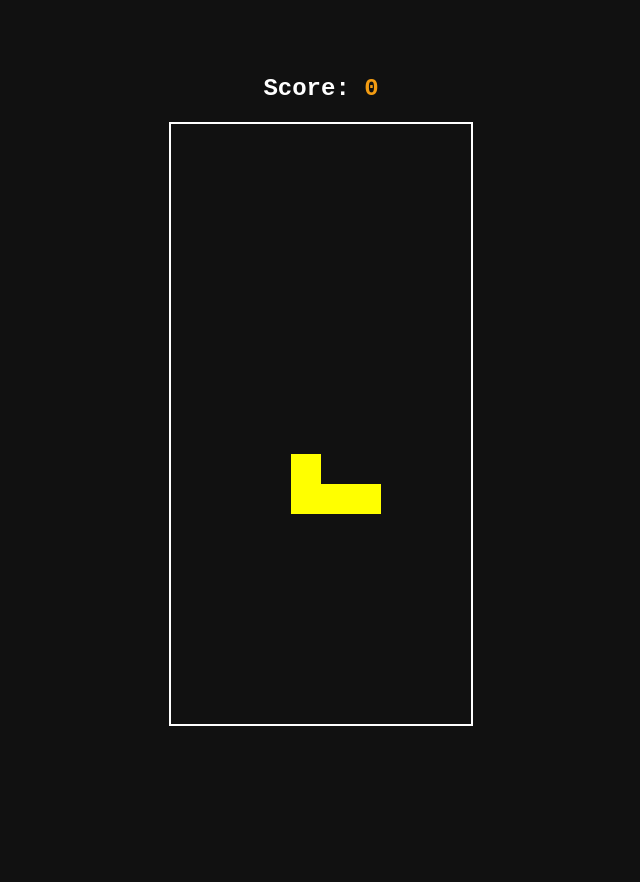
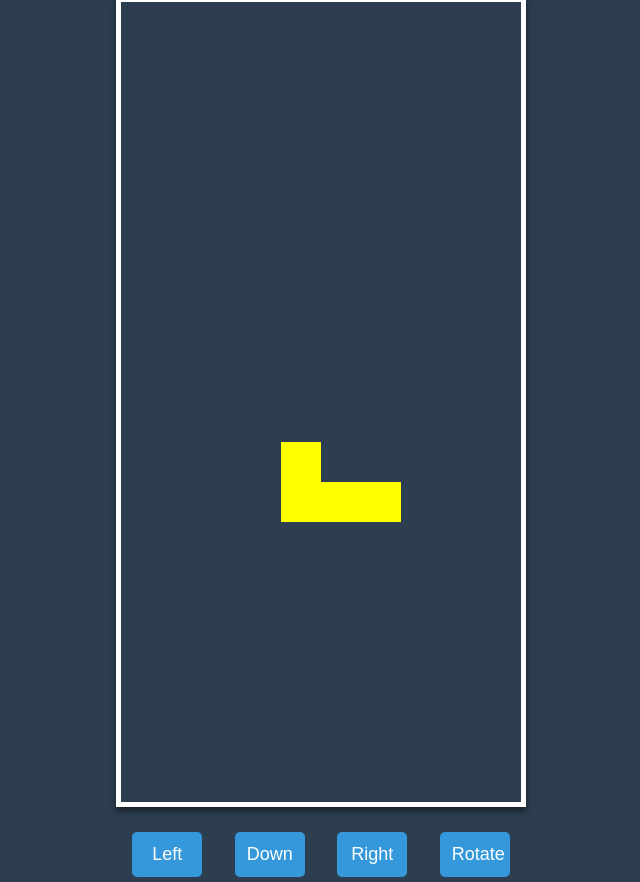
Before and after one commit to Flame0111/App11, a plain HTML site: page index.html in a window 1280 px wide. Shown: the whole page, without its empty margins (319-959 px from the left). Before the commit the page ends 800 px from the top, so only its background shows below. Drawn offline with Linux system fonts and the light colour scheme.

Commit message:
Add files via upload

```diff
--- a/index.html
+++ b/index.html
@@ -11,51 +11,100 @@
             align-items: center;
             height: 100vh;
             margin: 0;
-            background-color: #111;
+            background-color: #2c3e50;
             color: white;
-            font-family: 'Courier New', monospace;
+            font-family: 'Arial', sans-serif;
             flex-direction: column;
-            overflow: hidden;
         }
-        canvas {
-            border: 2px solid #fff;
+        .game-container {
+            display: flex;
+            flex-direction: column;
+            align-items: center;
+            justify-content: center;
         }
         .score-board {
-            margin-bottom: 20px;
+            background-color: rgba(0, 0, 0, 0.5);
+            padding: 15px;
             font-size: 24px;
             font-weight: bold;
+            border-radius: 5px;
+            margin-bottom: 20px;
+            box-shadow: 0px 4px 6px rgba(0, 0, 0, 0.3);
+            display: flex;
+            justify-content: space-between;
+            width: 320px;
         }
         .score {
             color: #f39c12;
+        }
+        canvas {
+            border: 5px solid #fff;
+            box-shadow: 0px 4px 6px rgba(0, 0, 0, 0.5);
+            max-width: 100%;
+            height: auto;
         }
         .game-over {
             color: #e74c3c;
             font-size: 36px;
             font-weight: bold;
+            text-shadow: 2px 2px 5px rgba(0, 0, 0, 0.7);
             display: none;
         }
         .restart-btn {
             margin-top: 20px;
-            padding: 10px 20px;
+            padding: 12px 25px;
             background-color: #2ecc71;
             color: white;
             border: none;
             font-size: 18px;
             cursor: pointer;
             border-radius: 5px;
+            box-shadow: 0px 4px 6px rgba(0, 0, 0, 0.2);
+            transition: background-color 0.3s ease;
         }
         .restart-btn:hover {
             background-color: #27ae60;
         }
+        .controls {
+            display: flex;
+            justify-content: space-around;
+            width: 100%;
+            margin-top: 20px;
+            flex-wrap: wrap; /* Allow the buttons to wrap on small screens */
+        }
+        .controls button {
+            background-color: #3498db;
+            color: white;
+            font-size: 18px;
+            padding: 12px;
+            border-radius: 5px;
+            border: none;
+            cursor: pointer;
+            width: 70px; /* Adjust button width */
+            margin: 5px; /* Space out buttons */
+        }
+        .controls button:hover {
+            background-color: #2980b9;
+        }
     </style>
 </head>
 <body>
-    <div class="score-board">
-        <span>Score: </span><span id="score" class="score">0</span>
+    <div class="game-container">
+        <div class="score-board">
+            <span>Score:</span><span id="score" class="score">0</span>
+        </div>
+        <canvas id="tetris" width="400" height="800"></canvas>
+        <div class="game-over" id="game-over">Game Over!</div>
+        <button class="restart-btn" id="restart-btn" style="display:none;">Restart</button>
+
+        <!-- Controls for mobile -->
+        <div class="controls">
+            <button id="left-btn">Left</button>
+            <button id="down-btn">Down</button>
+            <button id="right-btn">Right</button>
+            <button id="rotate-btn">Rotate</button>
+        </div>
     </div>
-    <canvas id="tetris" width="300" height="600"></canvas>
-    <div class="game-over" id="game-over">Game Over!</div>
-    <button class="restart-btn" id="restart-btn" style="display:none;">Restart</button>
 
     <script>
         const canvas = document.getElementById('tetris');
@@ -66,7 +115,7 @@
 
         const ROWS = 20;
         const COLUMNS = 10;
-        const BLOCK_SIZE = 30;
+        const BLOCK_SIZE = 40;
         const COLORS = ['#ff0000', '#00ff00', '#0000ff', '#ffff00', '#ff00ff', '#00ffff', '#ff8000'];
 
         const TETROMINOS = [
@@ -85,6 +134,7 @@
         let gameOver = false;
         let score = 0;
 
+        // Keyboard controls for desktop
         document.addEventListener('keydown', (event) => {
             event.preventDefault();
             if (gameOver) return;
@@ -92,9 +142,13 @@
             if (event.key === 'ArrowRight') moveTetromino(1, 0);
             if (event.key === 'ArrowDown') moveTetromino(0, 1);
             if (event.key === 'ArrowUp') rotateTetromino();
-            if (event.key === 'q' || event.key === 'Q') rotateTetromino(true); // Q to rotate counter-clockwise
-            if (event.key === 'e' || event.key === 'E') rotateTetromino(false); // E to rotate clockwise
         });
+
+        // Mobile controls (button click events)
+        document.getElementById('left-btn').addEventListener('click', () => moveTetromino(-1, 0));
+        document.getElementById('right-btn').addEventListener('click', () => moveTetromino(1, 0));
+        document.getElementById('down-btn').addEventListener('click', () => moveTetromino(0, 1));
+        document.getElementById('rotate-btn').addEventListener('click', () => rotateTetromino());
 
         function createTetromino() {
             const shape = TETROMINOS[Math.floor(Math.random() * TETROMINOS.length)];
@@ -142,8 +196,8 @@
             draw();
         }
 
-        function rotateTetromino(counterClockwise = false) {
-            const rotatedShape = counterClockwise ? rotateMatrixCounterClockwise(tetromino.shape) : rotateMatrix(tetromino.shape);
+        function rotateTetromino() {
+            const rotatedShape = rotateMatrix(tetromino.shape);
             if (isValidMove(rotatedShape, tetrominoPosition.x, tetrominoPosition.y)) {
                 tetromino.shape = rotatedShape;
             }
@@ -152,10 +206,6 @@
 
         function rotateMatrix(matrix) {
             return matrix[0].map((_, index) => matrix.map(row => row[index])).reverse();
-        }
-
-        function rotateMatrixCounterClockwise(matrix) {
-            return matrix.map((_, index) => matrix.map(row => row[row.length - 1 - index]));
         }
 
         function isValidMove(shape, x, y) {
@@ -187,10 +237,11 @@
         function clearFullRows() {
             for (let y = ROWS - 1; y >= 0; y--) {
                 if (board[y].every(cell => cell !== 0)) {
-                    board.splice(y, 1);
-                    board.unshift(Array(COLUMNS).fill(0));
-                    score += 10;  // Increase score by 10 for each cleared row
+                    board.splice(y, 1);  // Remove the full row
+                    board.unshift(Array(COLUMNS).fill(0));  // Add a new empty row at the top
+                    score += 10;  // Increase score for each cleared row
                     scoreElement.textContent = score;
+                    draw(); // Redraw the board after clearing the row
                 }
             }
         }
```
